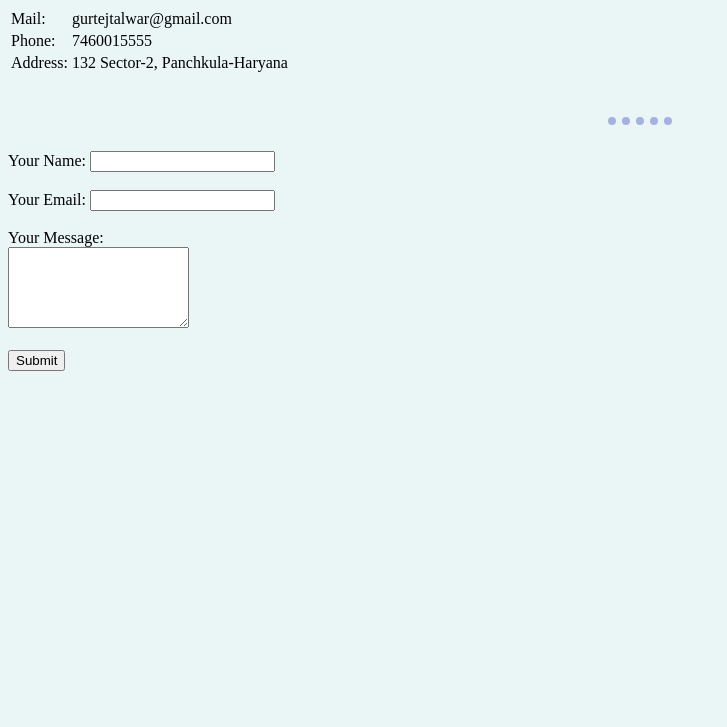
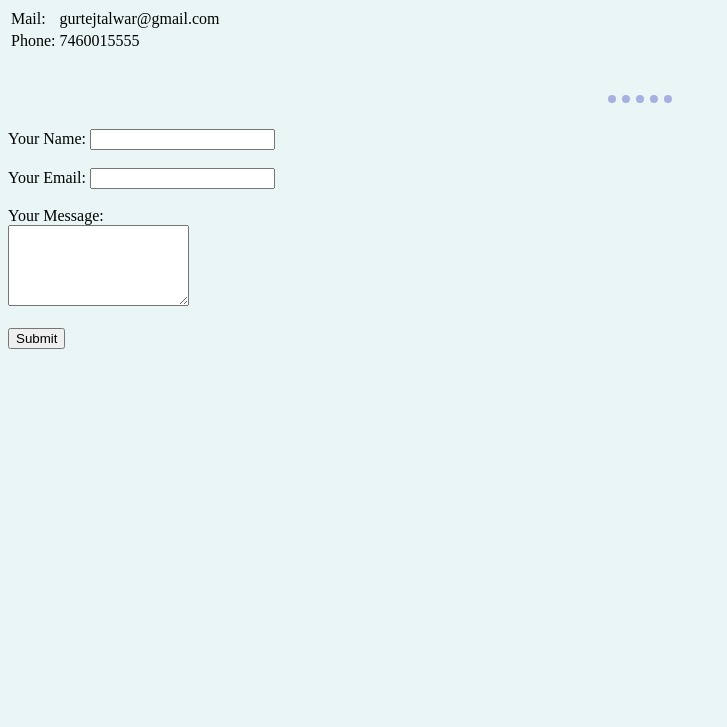
Before and after one commit to gurtejsingh2001/website-1, a plain HTML site: page CSS- My Site/HTML/contact.html in a window 1280 px wide. Shown: the part 73-800 px from the top of the page, without its empty margins (0-727 px from the left). Drawn offline with Linux system fonts and the light colour scheme.

Commit message:
Update contact.html

```diff
--- a/CSS- My Site/HTML/contact.html
+++ b/CSS- My Site/HTML/contact.html
@@ -16,10 +16,6 @@
         <td>Phone:</td>
         <td>7460015555</td>
       </tr>
-      <tr>
-        <td>Address:</td>
-        <td>132 Sector-2, Panchkula-Haryana</td>
-      </tr>
     </table
     <p></p>
     <p></p>
```
